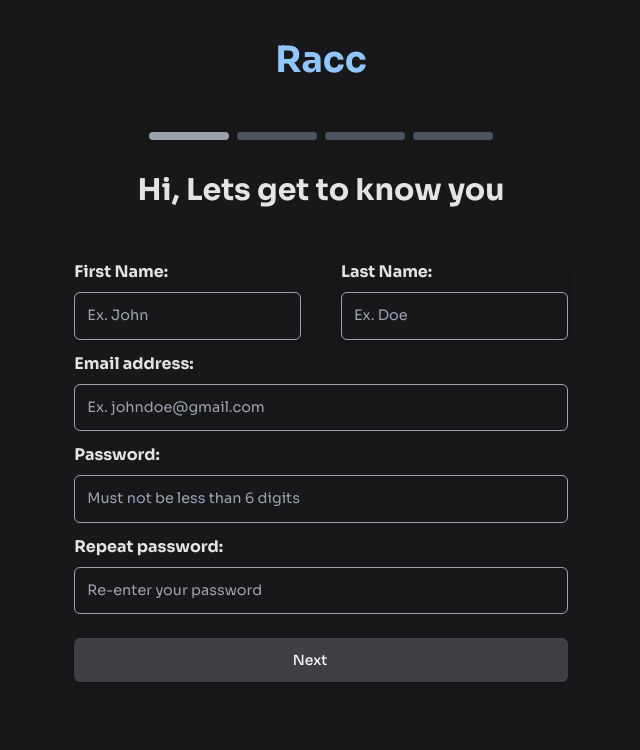
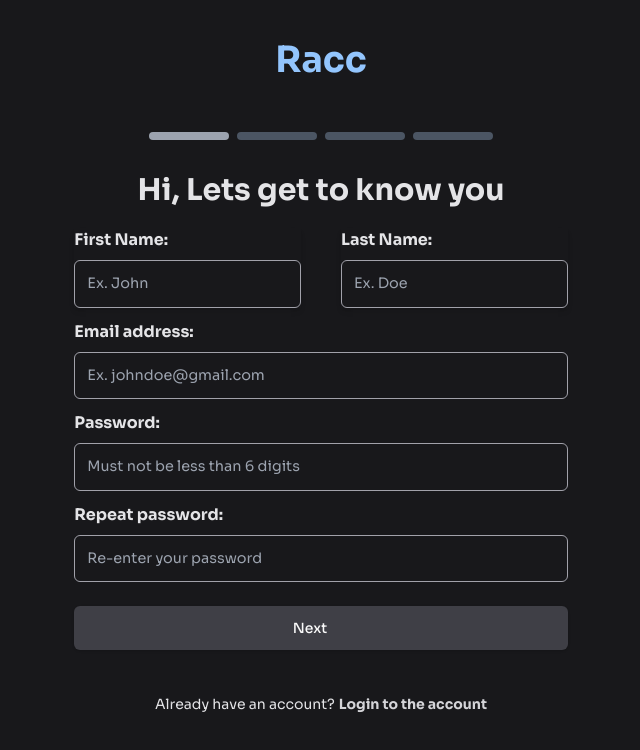
Before and after one commit to fisayo-dev/racc, a React (Vite) app: page /signup in a window 1280 px wide. Shown: the top 750 px of the page, without its empty margins (319-959 px from the left). Built offline with nearby package versions, Linux system fonts and the light colour scheme; some icons are missing.

Commit message:
created link in signup to take users of racc to login page

```diff
--- a/src/pages/Signup.jsx
+++ b/src/pages/Signup.jsx
@@ -36,10 +36,11 @@ const Signup = () => {
         <div className="flex justify-center gap-2">
           <div
             className="rounded-xl w-10 md:w-20 p-1 bg-gray-400
-          "></div>
+          "
+          ></div>
           <div
             className={`rounded-xl w-10 md:w-20 p-1 ${
-              formStatus >=  1 ? "bg-gray-400" : "bg-gray-600"
+              formStatus >= 1 ? "bg-gray-400" : "bg-gray-600"
             }`}
           ></div>
           <div
@@ -58,7 +59,7 @@ const Signup = () => {
             <h2 className="text-center text-3xl font-bold">
               Hi, Lets get to know you
             </h2>
-            <div className="2xl:w-3/12 md:w-5/12 sm:w-3/5 w-full mx-auto p-5 my-3">
+            <div className="2xl:w-3/12 md:w-5/12 sm:w-3/5 w-full mx-auto px-5">
               <div className="grid gap-6">
                 <div className="grid gap-3">
                   <div className="grid md:flex items-center md:gap-10 gap-3">
@@ -105,7 +106,7 @@ const Signup = () => {
                   </div>
                 </div>
                 <Button
-                className="bg-zinc-700 hover:bg-zinc-600"
+                  className="bg-zinc-700 hover:bg-zinc-600"
                   onClick={() => setFormStatus((prev) => prev + 1)}
                   type="icon"
                 >
@@ -121,7 +122,7 @@ const Signup = () => {
             <h2 className="text-center text-3xl font-bold">
               Tell us more about yourself, Fisayo
             </h2>
-            <div className="2xl:w-3/12 md:w-5/12 sm:w-3/5 w-full mx-auto p-5 my-5">
+            <div className="2xl:w-3/12 md:w-5/12 sm:w-3/5 w-full mx-auto px-5">
               <div className="grid gap-6">
                 <div className="grid gap-3">
                   <div className="grid gap-2 w-full shadow-md">
@@ -181,7 +182,7 @@ const Signup = () => {
                   </div>
                 </div>
                 <Button
-                className="bg-zinc-700 hover:bg-zinc-600"
+                  className="bg-zinc-700 hover:bg-zinc-600"
                   onClick={() => setFormStatus((prev) => prev + 1)}
                   type="icon"
                 >
@@ -197,7 +198,7 @@ const Signup = () => {
             <h2 className="text-center text-3xl font-bold">
               Let people be able to see you
             </h2>
-            <div className="2xl:w-3/12 md:w-5/12 sm:w-3/5 w-full mx-auto p-5 my-5">
+            <div className="2xl:w-3/12 md:w-5/12 sm:w-3/5 w-full mx-auto px-5">
               <div className="grid gap-6">
                 <div className="grid gap-3">
                   <div className="grid gap-2 w-full">
@@ -220,7 +221,7 @@ const Signup = () => {
                   </div>
                 </div>
                 <Button
-                className="bg-zinc-700 hover:bg-zinc-600"
+                  className="bg-zinc-700 hover:bg-zinc-600"
                   onClick={() => setFormStatus((prev) => prev + 1)}
                   type="icon"
                 >
@@ -236,7 +237,7 @@ const Signup = () => {
             <h2 className="text-center text-3xl font-bold">
               How do you want to vote ?
             </h2>
-            <div className="2xl:w-3/12 md:w-5/12 sm:w-3/5 w-full mx-auto p-5 my-5">
+            <div className="2xl:w-3/12 md:w-5/12 sm:w-3/5 w-full mx-auto px-5">
               <div className="grid gap-6">
                 <div className="grid gap-3">
                   <div className="grid gap-2 w-full">
@@ -265,8 +266,7 @@ const Signup = () => {
                     </label>
                   </div>
                 </div>
-                <Button
-                className="bg-zinc-700 hover:bg-zinc-600" type="icon">
+                <Button className="bg-zinc-700 hover:bg-zinc-600" type="icon">
                   <p>Finish Account</p>
                 </Button>
               </div>
@@ -274,6 +274,15 @@ const Signup = () => {
           </div>
         )}
       </div>
+      <div className="text-sm flex justify-center items-center gap-1">
+        <p>Already have an account? </p>
+        <Link
+          to="/login"
+          className="text-zinc-300 hover:text-zinc-200 font-bold"
+        >
+          Login to the account
+        </Link>
+      </div>
     </div>
   );
 };
```
